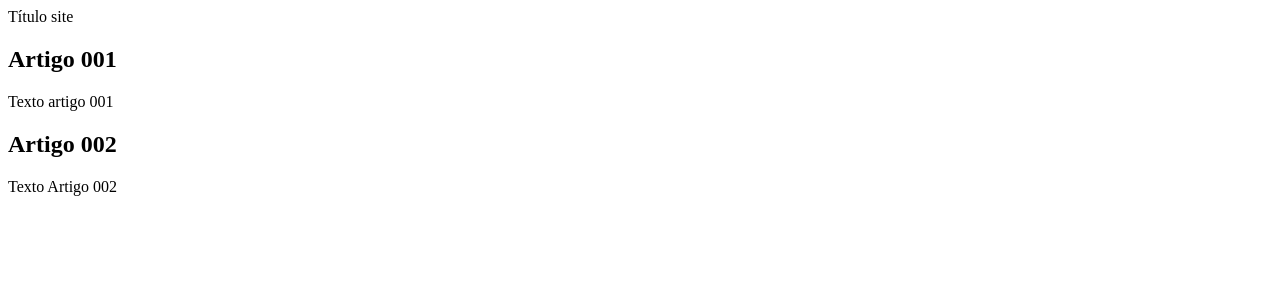
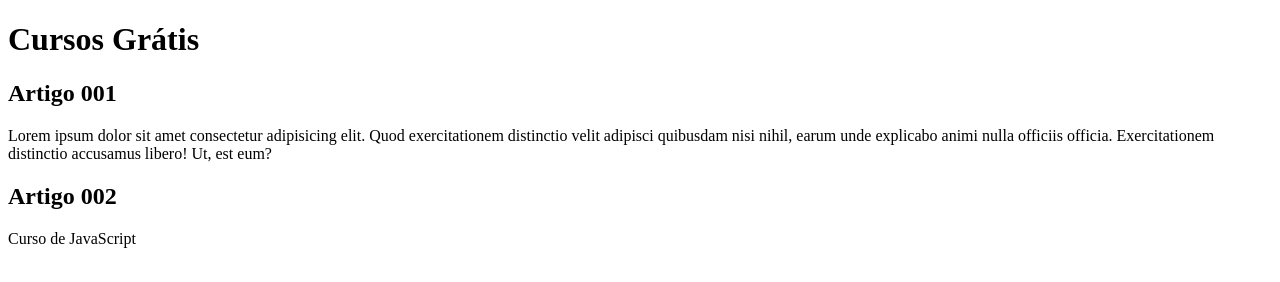
Before and after one commit to otaviocristiano/projeto-site, a plain HTML site: page index.html in a window 1280 px wide. Drawn offline with Linux system fonts and the light colour scheme.

Commit message:
comecei a escrever conteúdo

```diff
--- a/index.html
+++ b/index.html
@@ -8,15 +8,15 @@
 <body>
     <main>
         <header>
-            Título site
+            <h1>Cursos Grátis</h1>
         </header>
         <article>
             <h2>Artigo 001</h2>
-            <p>Texto artigo 001</p>
+            <p>Lorem ipsum dolor sit amet consectetur adipisicing elit. Quod exercitationem distinctio velit adipisci quibusdam nisi nihil, earum unde explicabo animi nulla officiis officia. Exercitationem distinctio accusamus libero! Ut, est eum?</p>
         </article>
         <article>
             <h2>Artigo 002</h2>
-            <p>Texto Artigo 002</p>
+            <p>Curso de JavaScript</p>
         </article>
     </main>
 </body>
```
